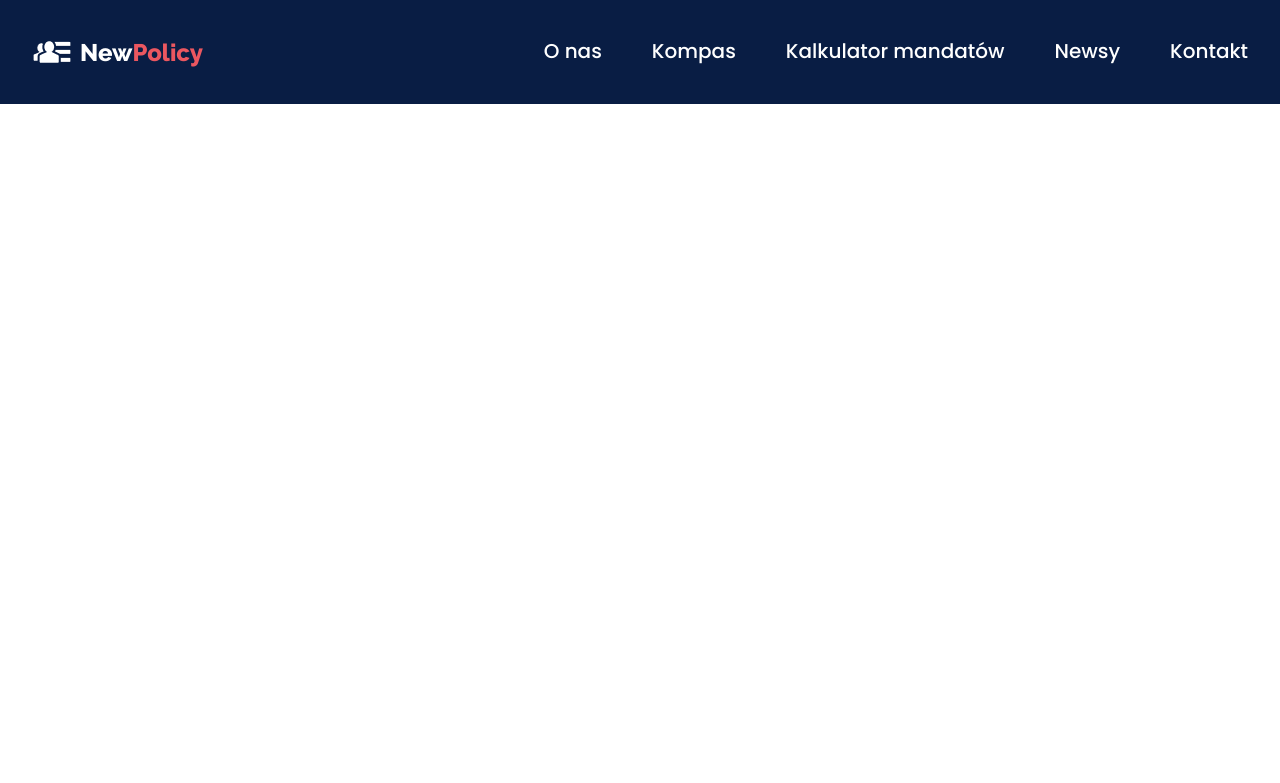
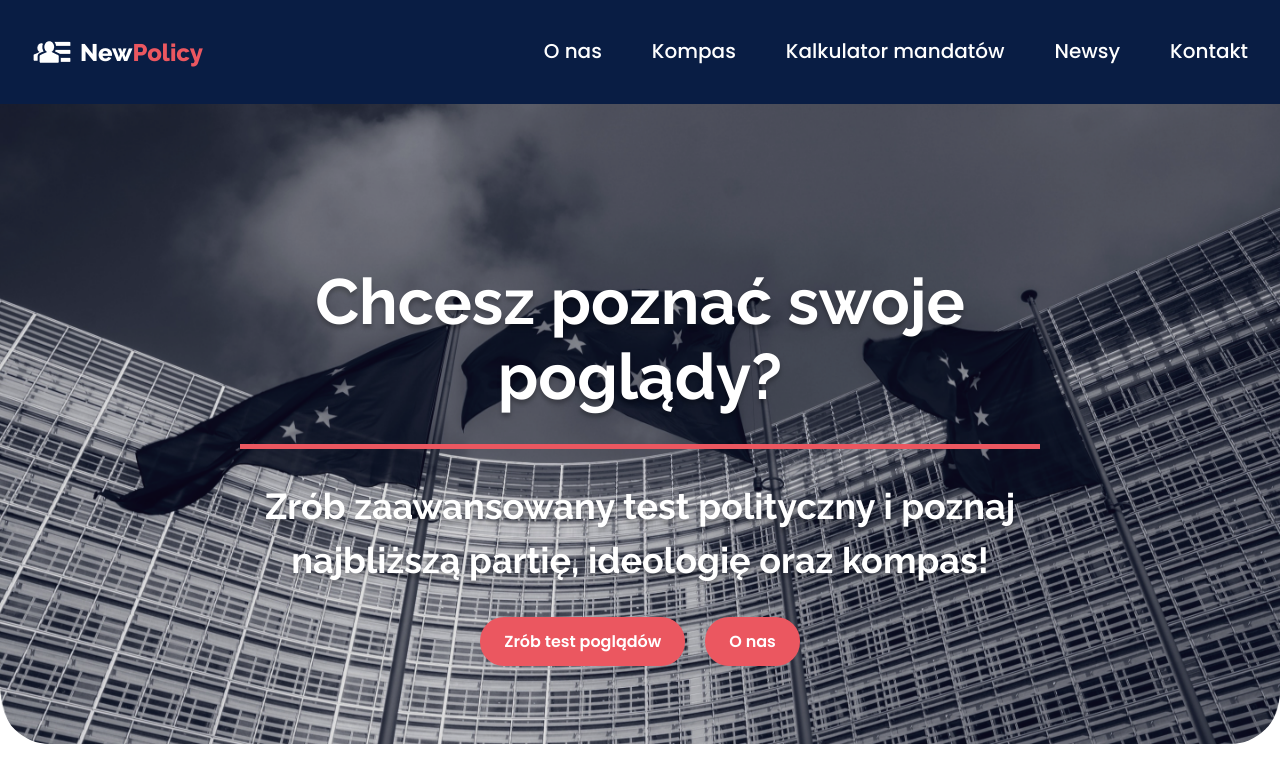
Before and after one commit to MaciejMi/NewPolicy, a PHP site: page / in a window 1280 px wide. Shown: the top 783 px of the page. Run offline with PHP 8.4, Linux system fonts and the light colour scheme.

Commit message:
created section home

```diff
--- a/css/style.css
+++ b/css/style.css
@@ -17,6 +17,30 @@ html {
 
 body {
   overflow-x: hidden;
+}
+
+section {
+  padding: 1rem;
+}
+
+.heading {
+  font-family: "Raleway", sans-serif;
+  font-size: 32px;
+  font-weight: 700;
+  color: #000;
+  margin-top: 100px;
+}
+
+.btn {
+  padding: 12px 24px;
+  background-color: #EB5760;
+  color: #fff;
+  border-radius: 24px;
+  font-weight: 600;
+  transition: all 0.4s linear;
+}
+.btn:hover, .btn:focus {
+  box-shadow: inset 0 0 0 2em #ce333e;
 }
 
 header nav {
@@ -85,7 +109,68 @@ header nav #close-menu-btn.active {
   display: block;
 }
 
+.home {
+  display: flex;
+  background: url("/images/home-image.png") no-repeat;
+  background-size: cover;
+  background-position: center;
+  min-height: 80vh;
+  border-radius: 0 0 50px 50px;
+  padding: 0;
+}
+.home .content {
+  max-width: 50rem;
+  text-align: center;
+  padding-top: 10rem;
+  margin: 0 auto;
+}
+.home .content h1 {
+  font-family: "Raleway", sans-serif;
+  font-size: 32px;
+  font-weight: 700;
+  color: #fff;
+  text-shadow: 0px 4px 4px rgba(0, 0, 0, 0.25);
+}
+.home .content .line {
+  background-color: #EB5760;
+  height: 5px;
+  width: 80vw;
+  margin: 30px auto 0 auto;
+}
+.home .content h3 {
+  font-family: "Raleway", sans-serif;
+  font-size: 24px;
+  font-weight: 700;
+  line-height: 150%;
+  color: #fff;
+  margin: 30px 0;
+  text-shadow: 0px 4px 4px rgba(0, 0, 0, 0.25);
+}
+.home .content .buttons {
+  display: flex;
+  flex-direction: column;
+  align-items: center;
+  justify-content: center;
+  gap: 20px;
+}
+
+@media (min-width: 400px) {
+  .home .content .buttons {
+    flex-direction: row;
+  }
+}
+@media (min-width: 576px) {
+  .home .content h1 {
+    font-size: 48px;
+  }
+  .home .content h3 {
+    font-size: 32px;
+  }
+}
 @media (min-width: 768px) {
+  section {
+    padding: 2rem;
+  }
   header nav {
     padding: 2rem;
   }
@@ -119,16 +204,31 @@ header nav #close-menu-btn.active {
   header nav #open-menu-btn.active {
     display: none;
   }
+  .home .content .line {
+    width: 100%;
+  }
 }
 @media (min-width: 992px) {
+  section {
+    padding: 2rem 3rem;
+  }
   header nav ul {
     gap: 30px;
   }
   header nav ul li {
     font-size: 20px;
   }
+  .home .content h1 {
+    font-size: 64px;
+  }
+  .home .content h3 {
+    font-size: 36px;
+  }
 }
 @media (min-width: 1200px) {
+  section {
+    padding: 2rem 8%;
+  }
   header nav ul {
     gap: 40px;
   }
--- a/index.html
+++ b/index.html
@@ -30,8 +30,17 @@
       </nav>
     </header>
 
-
-
+    <section class="home" id="home">
+      <div class="content">
+        <h1>Chcesz poznać swoje poglądy?</h1>
+        <div class="line"></div>
+        <h3>Zrób zaawansowany test polityczny i poznaj najbliższą partię, ideologię oraz kompas!</h3>
+        <div class="buttons">
+          <a href="#compass" class="btn">Zrób test poglądów</a>
+          <a href="#about" class="btn">O nas</a>
+        </div>
+      </div>
+    </section>
 
 
 
--- a/scss/style.scss
+++ b/scss/style.scss
@@ -19,6 +19,32 @@ html {
 
 body {
   overflow-x: hidden;
+}
+
+section {
+  padding: 1rem;
+}
+
+.heading {
+  font-family: 'Raleway', sans-serif;
+  font-size: 32px;
+  font-weight: 700;
+  color: $black;
+  margin-top: 100px;
+}
+
+.btn {
+  padding: 12px 24px;
+  background-color: $main-color;
+  color: $white;
+  border-radius: 24px;
+  font-weight: 600;
+  transition: all 0.4s linear;
+
+  &:hover,
+  &:focus {
+    box-shadow: inset 0 0 0 2em #ce333e;
+  }
 }
 
 // Navbar
@@ -101,8 +127,57 @@ header {
   }
 }
 
+// Home
 
+.home {
+  display: flex;
+  background: url('/images/home-image.png') no-repeat;
+  background-size: cover;
+  background-position: center;
+  min-height: 80vh;
+  border-radius: 0 0 50px 50px;
+  padding: 0;
 
+  .content {
+    max-width: 50rem;
+    text-align: center;
+    padding-top: 10rem;
+    margin: 0 auto;
+
+    h1 {
+      font-family: 'Raleway', sans-serif;
+      font-size: 32px;
+      font-weight: 700;
+      color: $white;
+      text-shadow: 0px 4px 4px rgba(0, 0, 0, 0.25);
+    }
+
+    .line {
+      background-color: $main-color;
+      height: 5px;
+      width: 80vw;
+      margin: 30px auto 0 auto;
+    }
+
+    h3 {
+      font-family: 'Raleway', sans-serif;
+      font-size: 24px;
+      font-weight: 700;
+      line-height: 150%;
+      color: $white;
+      margin: 30px 0;
+      text-shadow: 0px 4px 4px rgba(0, 0, 0, 0.25);
+    }
+
+    .buttons {
+      display: flex;
+      flex-direction: column;
+      align-items: center;
+      justify-content: center;
+      gap: 20px;
+    }
+  }
+}
 
 
 
@@ -136,10 +211,35 @@ header {
 
 // Media
 
+@media (min-width: 400px) {
+  .home {
+    .content {
+      .buttons {
+        flex-direction: row;
+      }
+    }
+  }
+}
+
 @media (min-width: 576px) {
+  .home {
+    .content {
+      h1 {
+        font-size: 48px;
+      }
+
+      h3 {
+        font-size: 32px;
+      }
+    }
+  }
 }
 
 @media (min-width: 768px) {
+  section {
+    padding: 2rem;
+  }
+
   header {
     nav {
       padding: 2rem;
@@ -180,9 +280,21 @@ header {
       }
     }
   }
+
+  .home {
+    .content {
+      .line {
+        width: 100%;
+      }
+    }
+  }
 }
 
 @media (min-width: 992px) {
+  section {
+    padding: 2rem 3rem;
+  }
+
   header {
     nav {
       ul {
@@ -194,9 +306,25 @@ header {
       }
     }
   }
+
+  .home {
+    .content {
+      h1 {
+        font-size: 64px;
+      }
+
+      h3 {
+        font-size: 36px;
+      }
+    }
+  }
 }
 
 @media (min-width: 1200px) {
+  section {
+    padding: 2rem 8%;
+  }
+
   header {
     nav {
       ul {
```
Also changed, not shown: images/home-image.png (added), images/icon-right-angle.svg (added), 1 other file.
